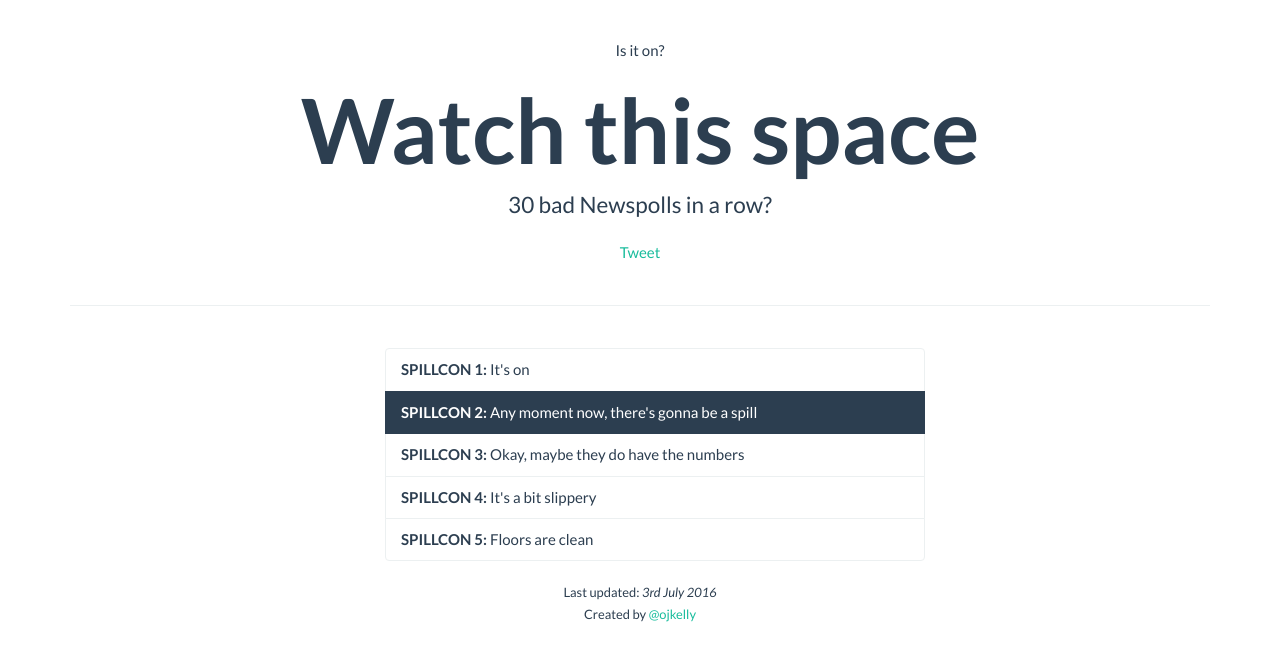
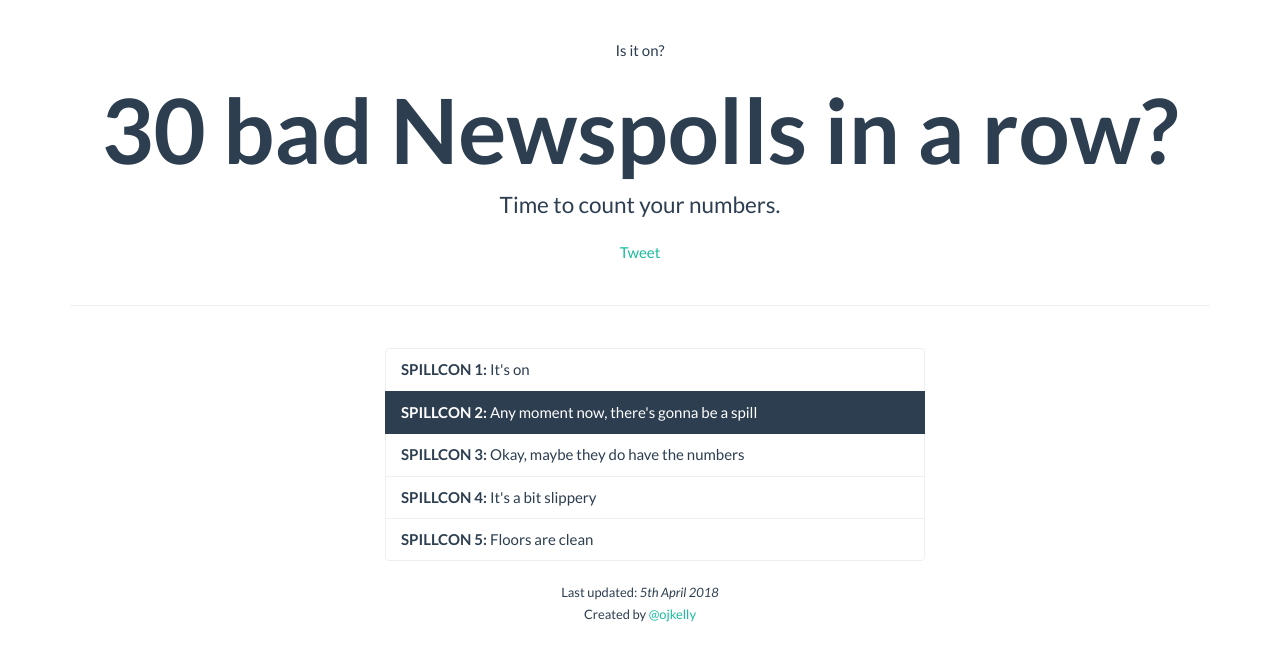
Before and after one commit to ojkelly/spillti.me, a plain HTML site: page index.html in a window 1280 px wide. Drawn offline with nearby package versions, Linux system fonts and the light colour scheme; a script that the page names is missing.

Commit message:
Update index.html

```diff
--- a/index.html
+++ b/index.html
@@ -31,9 +31,9 @@
 
     <div class="page-header">
         <h1 class="text-center" style="font-size: 1em;">Is it on?</h1>
-        <h1 class="text-center" style="font-size: 6em"><strong>Watch this space</strong></h1>
+        <h1 class="text-center" style="font-size: 6em"><strong> 30 bad Newspolls in a row?</strong></h1>
 
-        <p class="lead text-center">30 bad Newspolls in a row?</p>
+        <p class="lead text-center">Time to count your numbers.</p>
 
         <p class="text-center" style="user-select:none;">
             <a class="twitter-share-button"
@@ -58,7 +58,7 @@
     </div>
     <div class="text-center" style="user-select:none;">
         <small>
-            Last updated: <em>3rd July 2016</em>
+            Last updated: <em>5th April 2018</em>
         </small>
     </div>
     <div class="text-center" style="user-select:none;">
```
